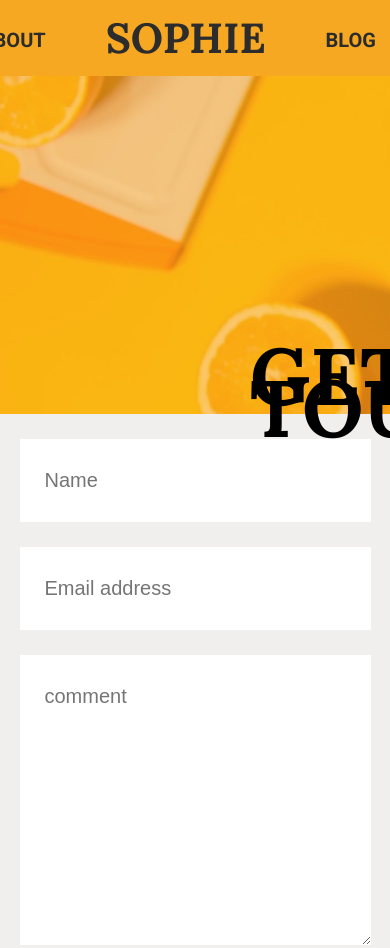
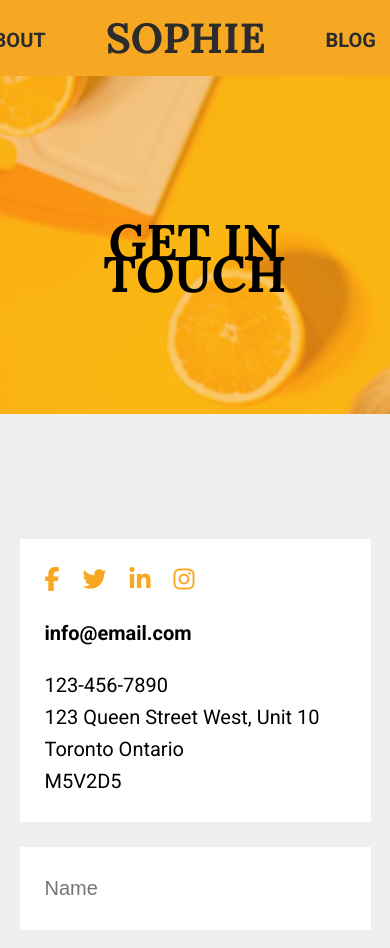
Before and after one commit to kwongz/kyle-wong-project-two, a plain HTML site: page contact.html in a window 390 px wide. Shown: the top 948 px of the page. Drawn offline with Linux system fonts and the light colour scheme.

Commit message:
edited responsiveness of contact and blog page

```diff
--- a/contact.html
+++ b/contact.html
@@ -6,6 +6,7 @@
     <title>Sophie's Contact</title>
     <link rel="stylesheet" href="styles/styles.css">
     <link href="https://fonts.googleapis.com/css2?family=Lora:wght@700&family=Roboto:wght@400;700&display=swap" rel="stylesheet">
+    <script src="https://kit.fontawesome.com/243b648db7.js" crossorigin="anonymous"></script>
 </head>
 <body>
     <header class="contactHeader">
@@ -20,14 +21,30 @@
                 <li><a href="./contact.html">Contact</a></li>
             </ul>
         </nav>
-        <div class="bg">
-            <h1>Get in touch</h1>
+        <div class=" bg">
+            <div class="wrapper">
+                <h1>Get in touch</h1>
+            </div>
         </div>
     </header>
     <main>
         <section class="contactSection">
-            <div class="wrapper">
-                <div class="contactInfo"></div>
+            <div class="wrapper flexContainer">
+                <div class="contactInfo flexContainer">
+                    <ul class="flexContainer">
+                        <li><a href="https://www.facebook.com/"><i class="fab fa-facebook-f"></i></a></li>
+                        <li><a href="https://www.twitter.com/"><i class="fab fa-twitter"></i></a></li>
+                        <li><a href="https://www.linkedin.com/"><i class="fab fa-linkedin-in"></i></a></li>
+                        <li><a href="https://www.instagram.com/"><i class="fab fa-instagram"></i></a></li>
+                    </ul>
+                    <span>info@email.com</span>
+                    <ul>
+                        <li>123-456-7890</li>
+                        <li>123 Queen Street West, Unit 10</li>
+                        <li>Toronto Ontario</li>
+                        <li>M5V2D5</li>
+                    </ul>
+                </div>
                 <form action="" method="" class="commentForm" name="comment">
                     <input type="text" name="name" id="name" placeholder="Name">
                     <label for="name" class="srOnly">Name</label>
--- a/styles/sass/_blog.scss
+++ b/styles/sass/_blog.scss
@@ -1,15 +1,8 @@
 .blogHeader{
-    position: relative;
     .bg{
-        background: url(../assets/blog-image-1.jpg) no-repeat;
-        background-size: cover;
+        background-image: url(../assets/blog-image-1.jpg);
         margin: 0px;
         height: 40vh;
-    }
-    h1 {
-        position: absolute;
-        bottom: -10px;
-        left: 250px;
     }
 }
 
@@ -129,19 +122,6 @@ aside {
 
     @media (max-width: 1024px) {
 
-        .blogHeader{
-            .bg {
-                display: flex;
-                justify-content: center;
-                align-items: center;
-                h1 {
-                    position: initial;
-                    left: 0px;
-                    bottom: 0px;
-                }
-            }
-        }
-
         .blog {
             .flexContainer {
                 flex-direction: column;
@@ -178,20 +158,6 @@ aside {
     }
 
 
-    @media (max-width:768px) {
-
-        .commentForm{
-            input[type="text"],
-            input[type="email"] {
-                width: 100%;
-            }
-        }
-
-
-
-    }
-
-
     @media (max-width:580px) {
         aside{
             .recent{
@@ -202,9 +168,6 @@ aside {
                 }
             }
         }
-        li {
-            width: 200px;
-        }
 
         .guestPost .flexContainer .textContainer {
             width: 100%;
--- a/styles/sass/_contact.scss
+++ b/styles/sass/_contact.scss
@@ -1,15 +1,62 @@
     .contactHeader .bg{
         background: url(../assets/contact-image-1.jpg) no-repeat;
+        background-size: cover;
     }
 
+.contactSection{
     form {
+        width: 65%;
         input[type="text"],
         input[type="email"],
         textarea {
             background-color: #ffffff;
         }
     }
-
+}
 .contactSection {
     background-color: $smoke;
+    padding-top: 100px;
+        .flexContainer {
+            align-items: flex-start;
+            justify-content: space-between;
         }
+}
+
+.contactInfo {
+    background-color: white;
+    width: 32%;
+    margin-top: 25px;
+    margin-right: 25px;
+    padding: 25px;
+    flex-direction: column;
+    ul.flexContainer {
+        width: 150px;
+        padding-bottom: 20px;
+        a {
+            color: $yellow;
+            font-size: 24px;
+        }
+    }
+    span {
+        font-weight: bold;
+        padding-bottom: 20px;
+    }
+}
+
+@media (max-width: 980px) {
+    .contactSection .flexContainer {
+        flex-direction: column;
+    }
+
+    .contactInfo {
+        width: 100%;
+    }
+
+    .contactSection form {
+        width: 100%;
+    }
+
+    .contactInfo ul.flexContainer {
+        flex-direction: row;
+    }
+}
--- a/styles/sass/_global.scss
+++ b/styles/sass/_global.scss
@@ -91,6 +91,11 @@ button:focus {
     cursor: pointer;
 }
 
+a:hover,
+a:focus {
+    border-bottom: 3px solid black;
+}
+
 input,
 textarea {
     border: none;
@@ -119,16 +124,20 @@ form {
 // header stylings for blog and contact page
 .blogHeader,
 .contactHeader{
-    position: relative;
     .bg{
         background-size: cover;
+        background-position: center;
+        background-repeat: no-repeat;
         margin: 0px;
         height: 40vh;
+        div {
+            height: 100%;
+            position: relative;
+        }
     }
     h1 {
         position: absolute;
         bottom: -10px;
-        left: 250px;
     }
 }
 
@@ -177,3 +186,28 @@ footer {
         padding: 0px;
     }
 }
+
+// shared media queries
+
+// forms
+
+    @media (max-width:768px) {
+
+        form{
+            input[type="text"],
+            input[type="email"] {
+                width: 100%;
+            }
+        }
+
+
+        .blogHeader h1,
+        .contactHeader h1{
+            font-size: 5rem;
+            width: 100%;
+            position: relative;
+            text-align: center;
+            bottom: -150px;
+        }
+
+    }
```
Also changed, not shown: blog.html (+3 -1 lines), styles/styles.css. Lines whose indentation alone changed are shown as unchanged.
